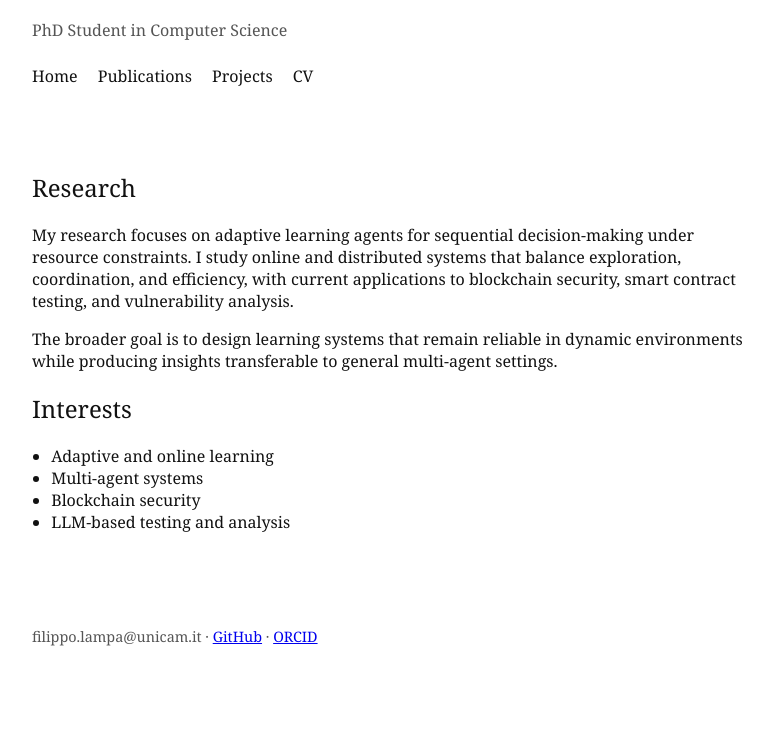
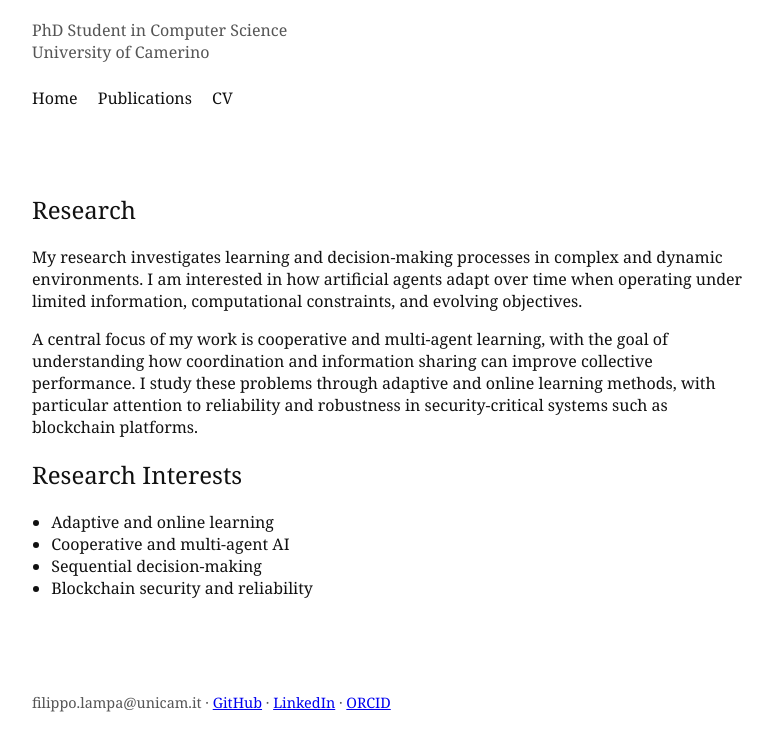
Before and after one commit to filippo-lampa/filippo-lampa.github.io, a plain HTML site: page index.html in a window 1280 px wide. Shown: the part 99-850 px from the top of the page, without its empty margins (248-1021 px from the left). Before the commit the page ends 800 px from the top, so only its background shows below. Drawn offline with Linux system fonts and the light colour scheme.

Commit message:
Revise content in index.html for clarity
Updated research description and interests.

```diff
--- a/index.html
+++ b/index.html
@@ -10,11 +10,13 @@
 
 <header>
   <h1>Filippo Lampa</h1>
-  <p class="subtitle">PhD Student in Computer Science</p>
+  <p class="subtitle">
+    PhD Student in Computer Science<br>
+    University of Camerino
+  </p>
   <nav>
     <a href="index.html">Home</a>
     <a href="publications.html">Publications</a>
-    <a href="projects.html">Projects</a>
     <a href="cv.html">CV</a>
   </nav>
 </header>
@@ -23,24 +25,27 @@
   <section>
     <h2>Research</h2>
     <p>
-      My research focuses on adaptive learning agents for sequential decision-making
-      under resource constraints. I study online and distributed systems that balance
-      exploration, coordination, and efficiency, with current applications to blockchain
-      security, smart contract testing, and vulnerability analysis.
+      My research investigates learning and decision-making processes in complex and
+      dynamic environments. I am interested in how artificial agents adapt over time
+      when operating under limited information, computational constraints, and evolving
+      objectives.
     </p>
     <p>
-      The broader goal is to design learning systems that remain reliable in dynamic
-      environments while producing insights transferable to general multi-agent settings.
+      A central focus of my work is cooperative and multi-agent learning, with the goal
+      of understanding how coordination and information sharing can improve collective
+      performance. I study these problems through adaptive and online learning methods,
+      with particular attention to reliability and robustness in security-critical
+      systems such as blockchain platforms.
     </p>
   </section>
 
   <section>
-    <h2>Interests</h2>
+    <h2>Research Interests</h2>
     <ul>
       <li>Adaptive and online learning</li>
-      <li>Multi-agent systems</li>
-      <li>Blockchain security</li>
-      <li>LLM-based testing and analysis</li>
+      <li>Cooperative and multi-agent AI</li>
+      <li>Sequential decision-making</li>
+      <li>Blockchain security and reliability</li>
     </ul>
   </section>
 </main>
@@ -49,6 +54,7 @@
   <p>
     filippo.lampa@unicam.it ·
     <a href="https://github.com/filippo-lampa">GitHub</a> ·
+    <a href="https://www.linkedin.com/in/filippo-lampa/">LinkedIn</a> ·
     <a href="https://orcid.org/0009-0000-5219-4968">ORCID</a>
   </p>
 </footer>
```
